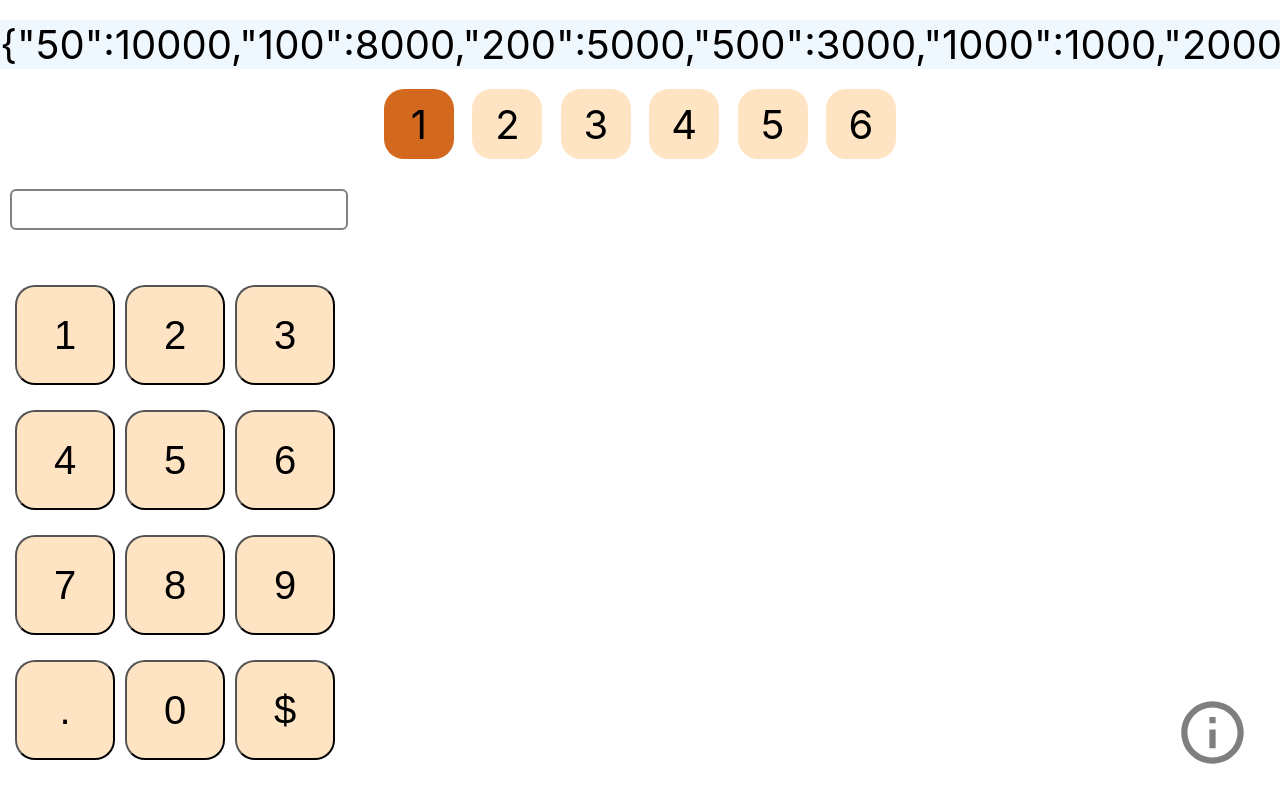
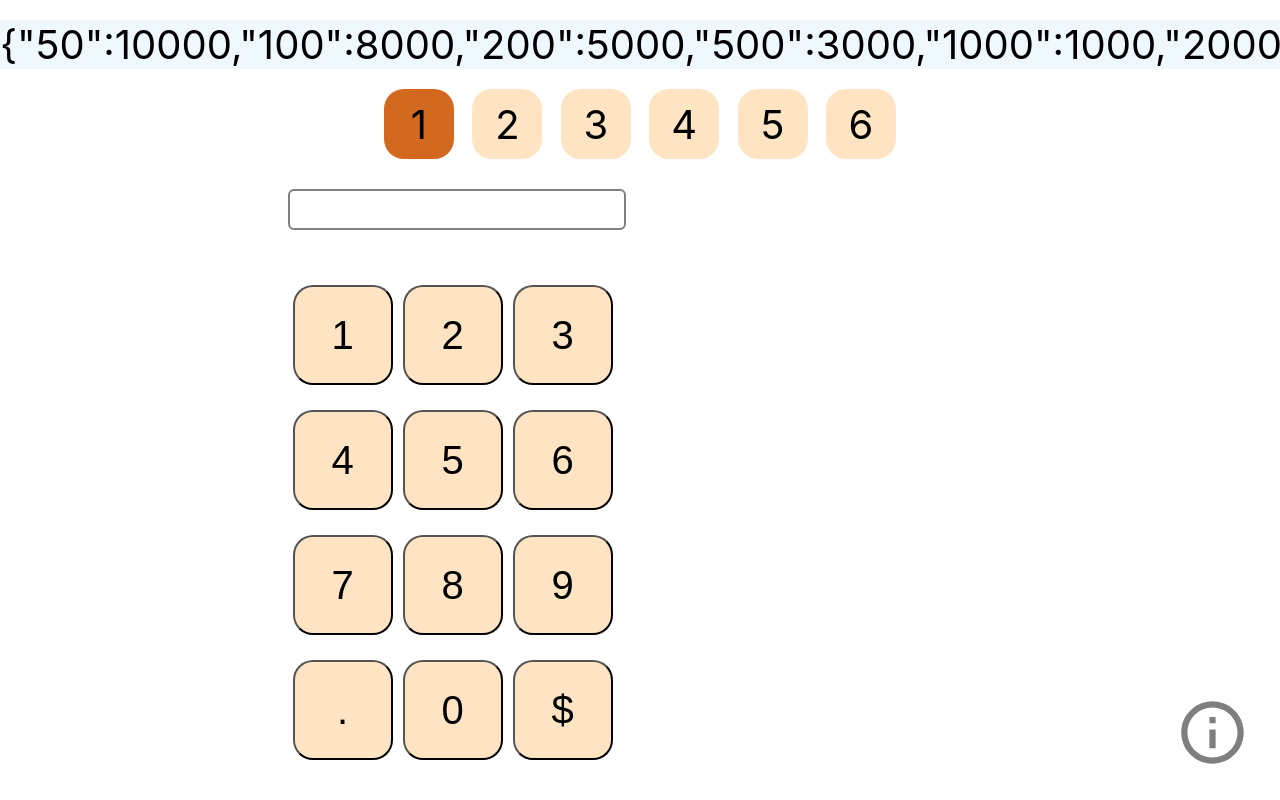
Before and after one commit to DenisCom3/atm-test, a React (Create React App) app: page / in a window 1280 px wide. Shown: the top 800 px of the page. Built offline with nearby package versions, Linux system fonts and the light colour scheme.

Commit message:
Create 'Withdraw' component, fix some bugs

```diff
--- a/src/App.css
+++ b/src/App.css
@@ -19,3 +19,10 @@
 .info:hover{
   opacity: 1;
 }
+
+.container{
+  display: flex;
+  justify-content: space-around;
+  max-width: 100rem;
+  margin-left: 15%;
+}
--- a/src/App.tsx
+++ b/src/App.tsx
@@ -4,6 +4,7 @@ import Balance from './components/balance/Balance';
 import Modal from './components/modal/Modal';
 import Numpad from './components/numpad/Numpad';
 import Options from './components/options/Options';
+import Withdraw from './components/withdraw/Withdraw';
 import MainContext from './context/MainContext';
 import balanceATM from './logic/balanceATM';
 import getBanknotes from './logic/getBanknotes';
@@ -32,9 +33,9 @@ const {variant} = useContext(MainContext)
  const [balance, setBalance] = useState(variant)
 
  const getResult = (amount: number) => {
-   const res = getBanknotes(amount, variant)
+   const res = getBanknotes(amount, variant);
 
-   Object.keys(res).length > 1 ? setResult(res as ICash) : setOwerflow(true);
+   (typeof res.message !== undefined) ? setResult(res as ICash) : setOwerflow(true);
  }
 
  useMemo(() => {
@@ -52,7 +53,10 @@ useMemo(() => {
   return (
    <div className="App">
      <Options options={options} />
-      <Numpad res={getResult}/>
+      <div className="container">
+      <Numpad getResult={getResult}/>
+      <Withdraw result={result} />
+        </div>
       <Modal visible={visible} setVisible={setVisible}>
         <Balance balance={balance} />
       </Modal>
--- /dev/null
+++ b/src/components/balance/Balance.module.css
@@ -0,0 +1,10 @@
+.balance{
+	display: flex;
+	flex-direction: column;
+
+}
+
+.balance__item{
+	font-size: 2.4rem;
+	font-weight: 600;
+}
--- a/src/components/balance/Balance.tsx
+++ b/src/components/balance/Balance.tsx
@@ -1,5 +1,7 @@
 import React, { FC } from 'react'
 import { IBanknotes } from '../../types'
+import styles from './Balance.module.css'
+
 
 interface Props {
 	balance: IBanknotes
@@ -7,9 +9,10 @@ interface Props {
 
 const Balance: FC<Props> = ({balance}) => {
 	return (
-		<div>
+		<div className={styles.balance}>
+			<div className={styles.balance__item}>Banknotes on ATM</div>
 			{Object.keys(balance).reverse().map((key) =>
-          <div key={key} className="">{key}: {balance[key]} </div>
+          <div key={key} className={styles.balance__item}>{key}: {balance[key]} </div>
           )}
 		</div>
 	)
--- a/src/components/modal/Modal.module.css
+++ b/src/components/modal/Modal.module.css
@@ -11,10 +11,10 @@
 
 .myModalContent {
 	position: absolute;
-	padding: 25px;
+	padding: 2.5rem;
 	background: white;
-	border-radius: 16px;
-	min-width: 370px;
+	border-radius: 1.6rem;
+	min-width: 37rem;
 	z-index: 3;
 }
 
--- a/src/components/numpad/Numpad.tsx
+++ b/src/components/numpad/Numpad.tsx
@@ -1,13 +1,13 @@
-import React, { FC, Fragment, useState } from 'react'
+import React, { FC,  useState } from 'react'
 import Button from './button/Button'
 import Input from './input/Input'
 import styles from './Numpad.module.css'
 
 interface Props {
-	res: (v: number) => void
+	getResult: (v: number) => void
 }
 
-const Numpad:FC<Props> = ({res}) => {
+const Numpad:FC<Props> = ({getResult}) => {
 
 	const buttons = ['1','2','3','4','5','6','7','8','9','.','0','$']
 
@@ -35,7 +35,9 @@ const Numpad:FC<Props> = ({res}) => {
 
 		switch (value) {
 			case '$':
-				if(!incorrect) res(parseFloat(InputValues));
+				if(!incorrect) {
+					getResult(parseFloat(InputValues))
+					;}
 				break;
 			default:
 				setInputValues((prev) => prev+value)
@@ -48,7 +50,7 @@ const Numpad:FC<Props> = ({res}) => {
 
 
 	return (
-		<>
+		<div>
 		<Input incorrected={incorrect} valData={InputValues} setValData={setValidInputData} />
 		<div className={styles.buttons}>
       {buttons.map(btn =>
@@ -56,7 +58,7 @@ const Numpad:FC<Props> = ({res}) => {
       )}
 
       </div>
-		</>
+		</div>
 	)
 }
 
--- /dev/null
+++ b/src/components/withdraw/Withdraw.module.css
@@ -0,0 +1,16 @@
+.output{
+	display: flex;
+	flex-direction: column;
+	justify-content: center;
+	align-items: center;
+	width: 30rem;
+}
+.std {
+	width: 30rem;
+}
+
+.output__item{
+	font-size: 3rem;
+	font-weight: 600;
+	display: inline-block;
+}
--- /dev/null
+++ b/src/components/withdraw/Withdraw.tsx
@@ -0,0 +1,37 @@
+import React, { FC } from 'react'
+import { FailMessage, ICash } from '../../types'
+import styles from './Withdraw.module.css'
+
+interface Props {
+	result: ICash | FailMessage | undefined
+}
+
+const Withdraw:FC<Props> = ({result}) => {
+
+	if(result === undefined) return <div className={styles.std}></div>
+
+
+	const renderICash = (result: ICash) => {
+		const renderICash = Object.keys(result)
+		renderICash.unshift(...renderICash.slice(renderICash.length-1, 1))
+		return renderICash
+	}
+
+
+
+
+
+	return (
+		<div className={styles.output}>
+		{(Object.keys(result).length > 1)
+		?
+		renderICash(result as ICash).map((key) =>
+		<div className={styles.output__item} key={key} >{key}: {(result as ICash)[key]} </div>)
+		:
+		<div className={styles.output__item} >{result.message === undefined ? `residue: ${(result as ICash).residue}` : 'ATM cannot dispense this amount'}</div>
+		}
+		</div>
+	)
+}
+
+export default Withdraw
```
Also changed, not shown: src/assets/img/money_black_24dp.svg (added).
